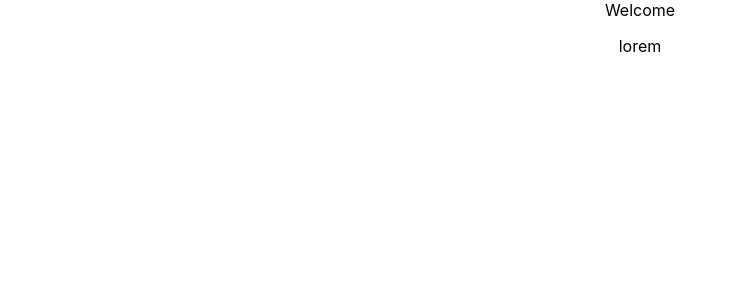
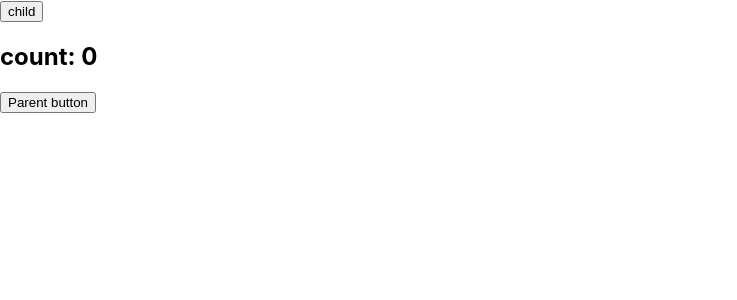
Before and after one commit to nicsylvia/REACT-HOOKS, a React (Create React App) app in the folder ReactHooks/: page /homepage in a window 1280 px wide. Shown: the top 300 px of the page, without its empty margins (0-737 px from the left). Built offline with nearby package versions, Linux system fonts and the light colour scheme.

Commit message:
saved all react hooks

```diff
--- a/ReactHooks/src/App.tsx
+++ b/ReactHooks/src/App.tsx
@@ -1,29 +1,34 @@
 import React from 'react'
 import { useRoutes } from 'react-router-dom'
-import HomeScreen from './Components/HomeScreen'
-import LoginScreen from './Components/LoginScreen'
+import HomeScreen from './Components/UseContext/HomeScreen'
+import LoginScreen from './Components/UseContext/LoginScreen'
+import { Parent } from './Components/UseImperativeHandle/Parent'
 import CustomHooks from './Components/UseDebugValue/CustomHooks'
 import TaskApp from './Components/UseReducer/UseCaseOfUseReducer'
 
 
 const App = () => {
 
-  let element = useRoutes([
-    {
-      path: "/",
-      // element: <LoginScreen />
-      element: <CustomHooks />
-      // element: <TaskApp />
-    },
-    {
-      path: "homepage",
-      element: <HomeScreen />
-    }
-  ])
+  // let element = useRoutes([
+  //   {
+  //     path: "/",
+  //     // element: <LoginScreen />
+  //     element: <CustomHooks />
+  //     // element: <TaskApp />
+  //   },
+  //   {
+  //     path: "homepage",
+  //     element: <HomeScreen />
+  //   }
+  // ])
+  // return (
+  //   <div>
+  //     {element}
+  //   </div>
+  // )
+
   return (
-    <div>
-      {element}
-    </div>
+    <Parent/>
   )
 }
 
--- a/ReactHooks/src/Components/HomeScreen.jsx
+++ b/ReactHooks/src/Components/UseContext/HomeScreen.jsx
@@ -1,5 +1,5 @@
 import React, { useContext } from 'react'
-import { UseContext } from './UseContext/UseContext'
+import { UseContext } from './UseContext'
 
 const HomeScreen = () => {
 
--- a/ReactHooks/src/Components/LoginScreen.jsx
+++ b/ReactHooks/src/Components/UseContext/LoginScreen.jsx
@@ -1,6 +1,6 @@
 import React, { useContext } from 'react'
 import { useNavigate } from 'react-router-dom'
-import { UseContext } from './UseContext/UseContext';
+import { UseContext } from './UseContext';
 
 const LoginScreen = () => {
 
--- /dev/null
+++ b/ReactHooks/src/Components/UseImperativeHandle/Child.jsx
@@ -0,0 +1,23 @@
+import React,{forwardRef, useState,useImperativeHandle} from 'react'
+
+const Child = forwardRef((props, ref) => {
+
+
+    const [count, setCount] = useState(0)
+    useImperativeHandle(ref,()=>({
+        increment
+    }))
+
+    const increment = () =>{
+        setCount( count + 1)
+    }
+
+  return (
+    <div>
+    <button onClick={increment}>child</button>
+    <h2>count: {count}</h2>
+    </div>
+  )
+})
+
+export default Child
--- /dev/null
+++ b/ReactHooks/src/Components/UseImperativeHandle/Parent.jsx
@@ -0,0 +1,16 @@
+import React,{useRef} from 'react'
+import Child from './Child'
+
+export const Parent = () => {
+ const myRef = useRef()
+
+  return (
+    <div>
+    <Child ref={myRef}/>
+    <button  onClick={()=>{
+      myRef.current.increment()
+    }}>Parent button</button>
+
+    </div>
+  )
+}
--- a/ReactHooks/src/Components/UseOnlineStatus/UseOnlineStatus.jsx
+++ b/ReactHooks/src/Components/UseOnlineStatus/UseOnlineStatus.jsx
@@ -1,6 +1,6 @@
 
 import React from "react";
-import { useOnlineStatus } from "../../utilities/useOnlineStatus";
+import { useOnlineStatus } from "react";
 
 const Home = () => {
   const isOnline = useOnlineStatus();
--- a/ReactHooks/src/Components/UseSyncExternalStore/UseSyncExternalStore.jsx
+++ b/ReactHooks/src/Components/UseSyncExternalStore/UseSyncExternalStore.jsx
@@ -1,4 +1,3 @@
-
 import React from "react";
 import { useSyncExternalStore } from "react";
 import styled from "styled-components";
```
